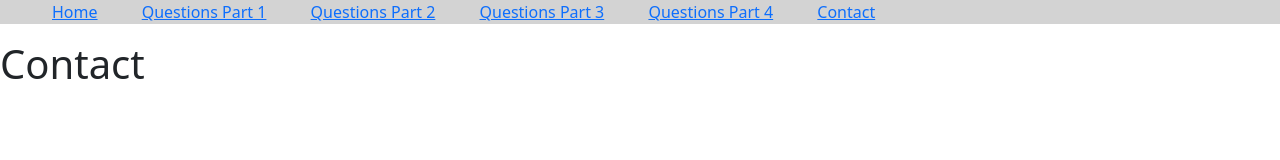
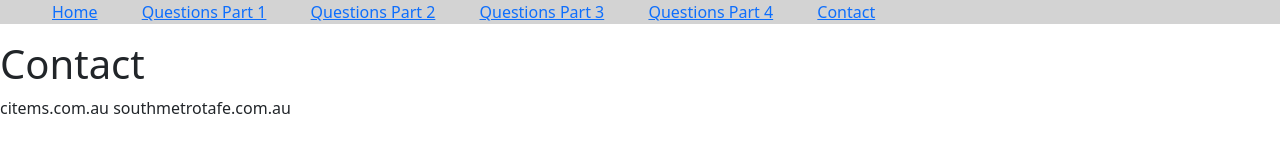
Before and after one commit to rw-tafe-git/Questions-Website, a plain HTML site: page contact.html in a window 1280 px wide. Drawn offline with nearby package versions, Linux system fonts and the light colour scheme.

Commit message:
Update contact.html

```diff
--- a/contact.html
+++ b/contact.html
@@ -18,5 +18,9 @@
 		</ul>
 
 		<h1>Contact</h1>
+
+		citems.com.au
+
+		southmetrotafe.com.au
 	</body>
 </html>
```
